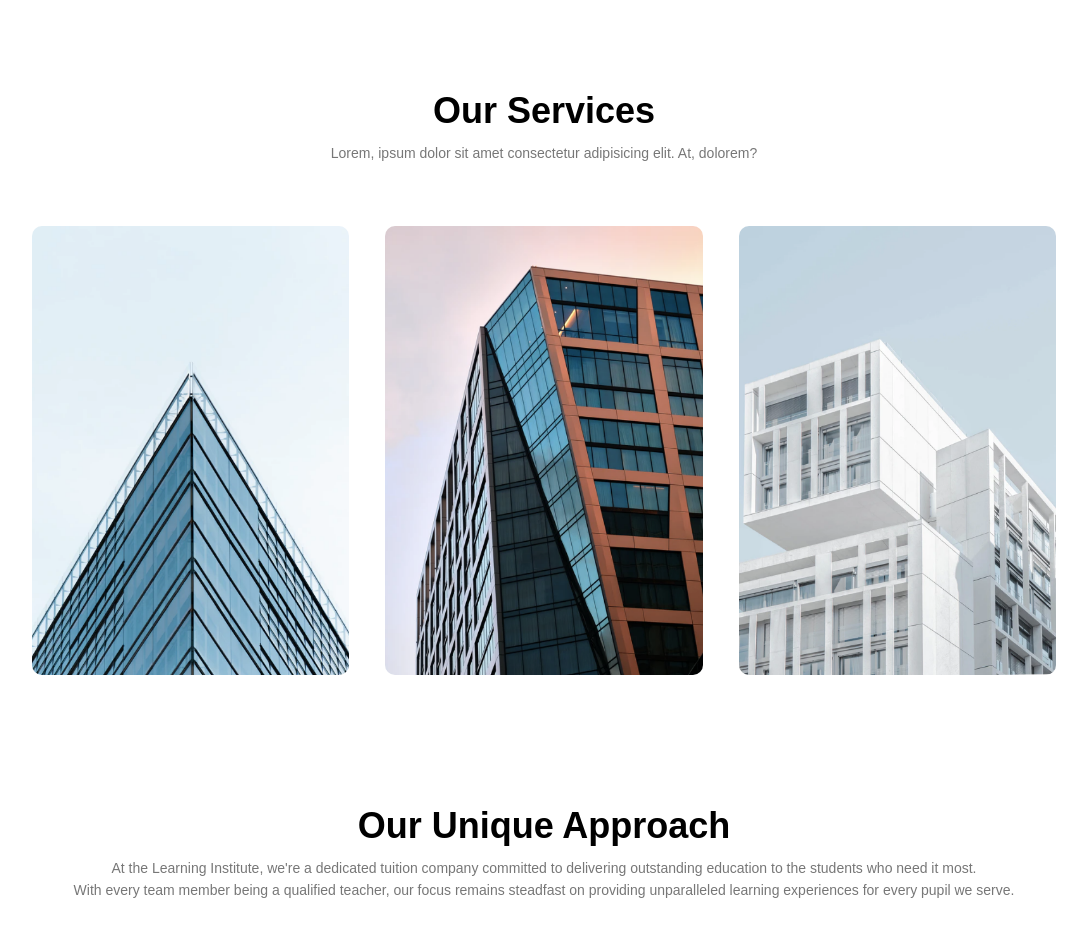
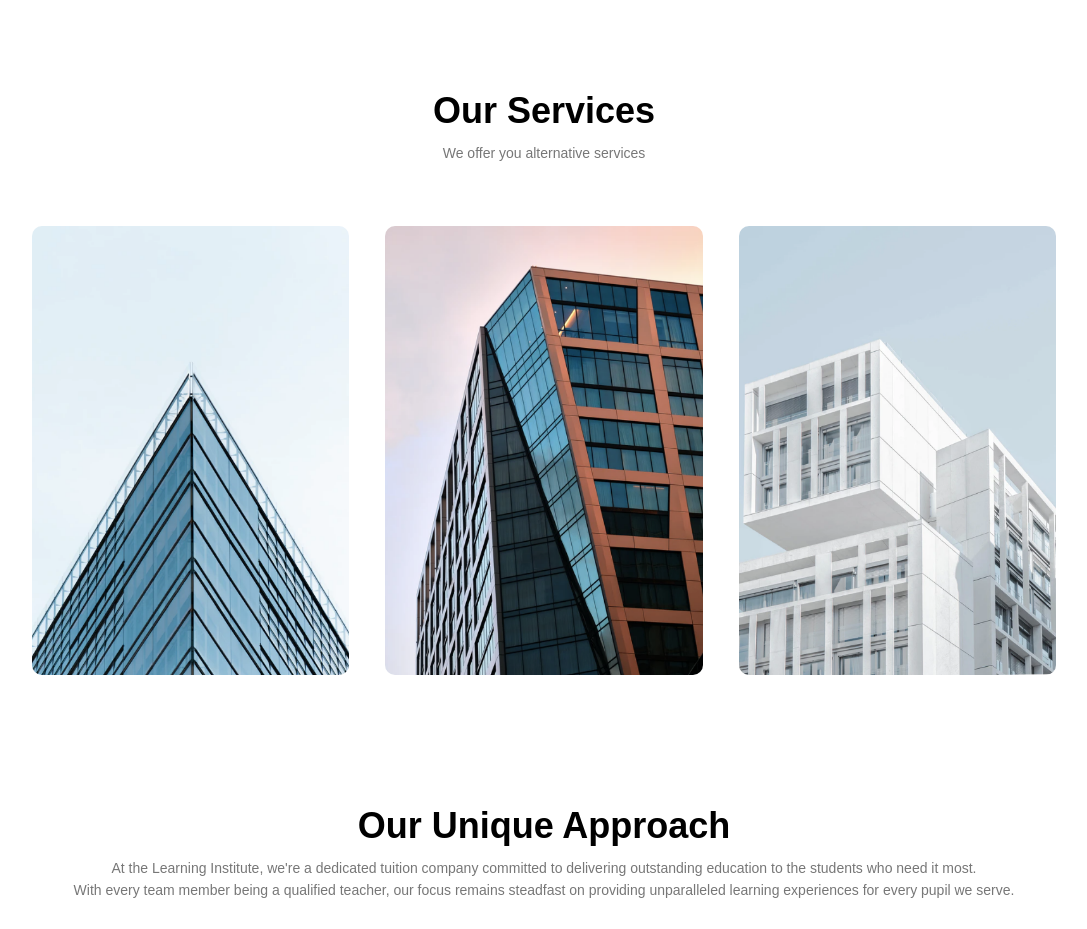
Before and after one commit to AbdulSufi/The-Learning-Institute-New-, a React (Create React App) app: page / in a window 1280 px wide. Shown: the part 1500-2429 px from the top of the page, without its empty margins (96-1183 px from the left). Built offline with nearby package versions, Linux system fonts and the light colour scheme.

Commit message:
Paragraphed updated

```diff
--- a/src/Components/Campus.js
+++ b/src/Components/Campus.js
@@ -11,7 +11,7 @@ export default function Campus() {
       <section class="campus">
         <h1>Our Services</h1>
         <p>
-          Lorem, ipsum dolor sit amet consectetur adipisicing elit. At, dolorem?
+          We offer you alternative services
         </p>
 
         <div class="row">
```
